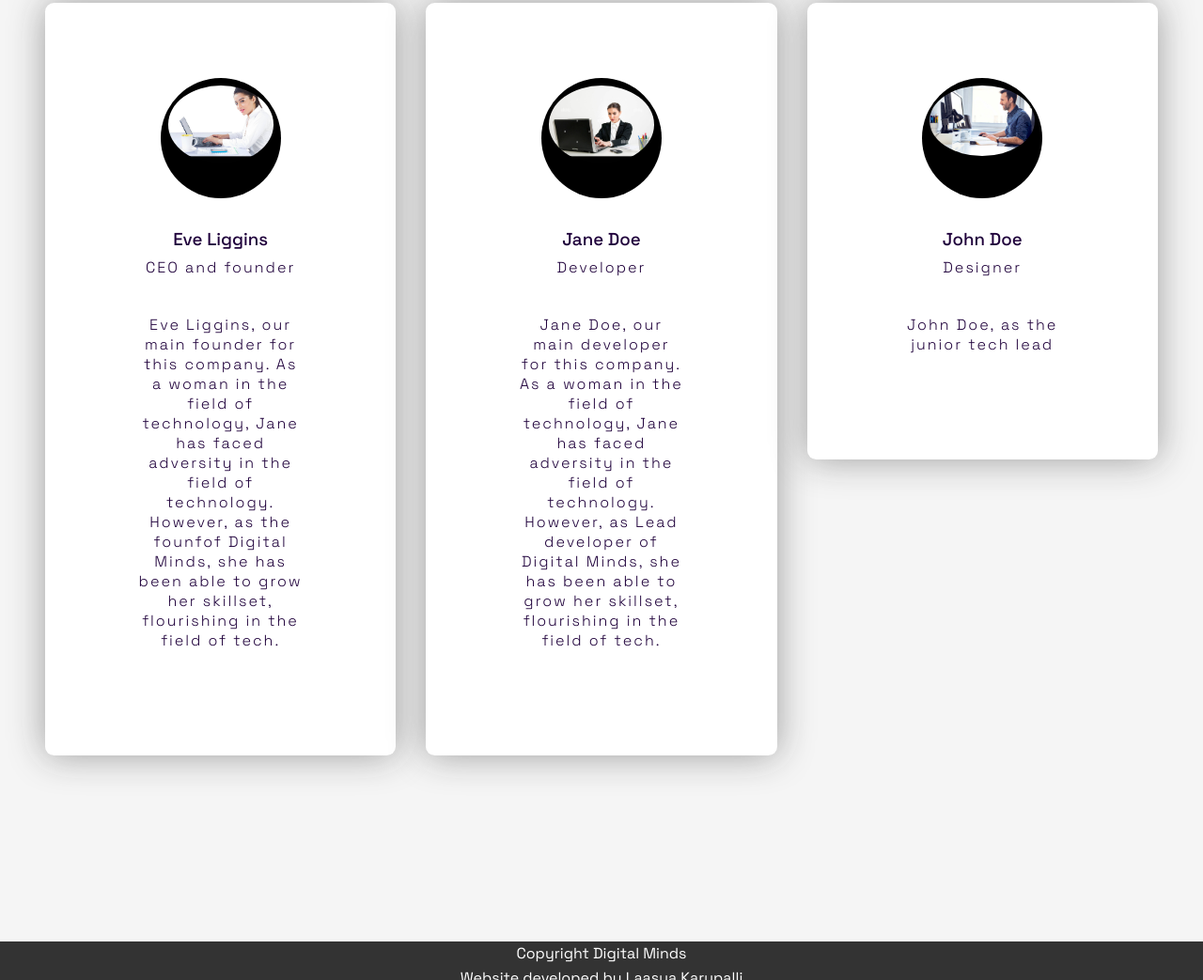
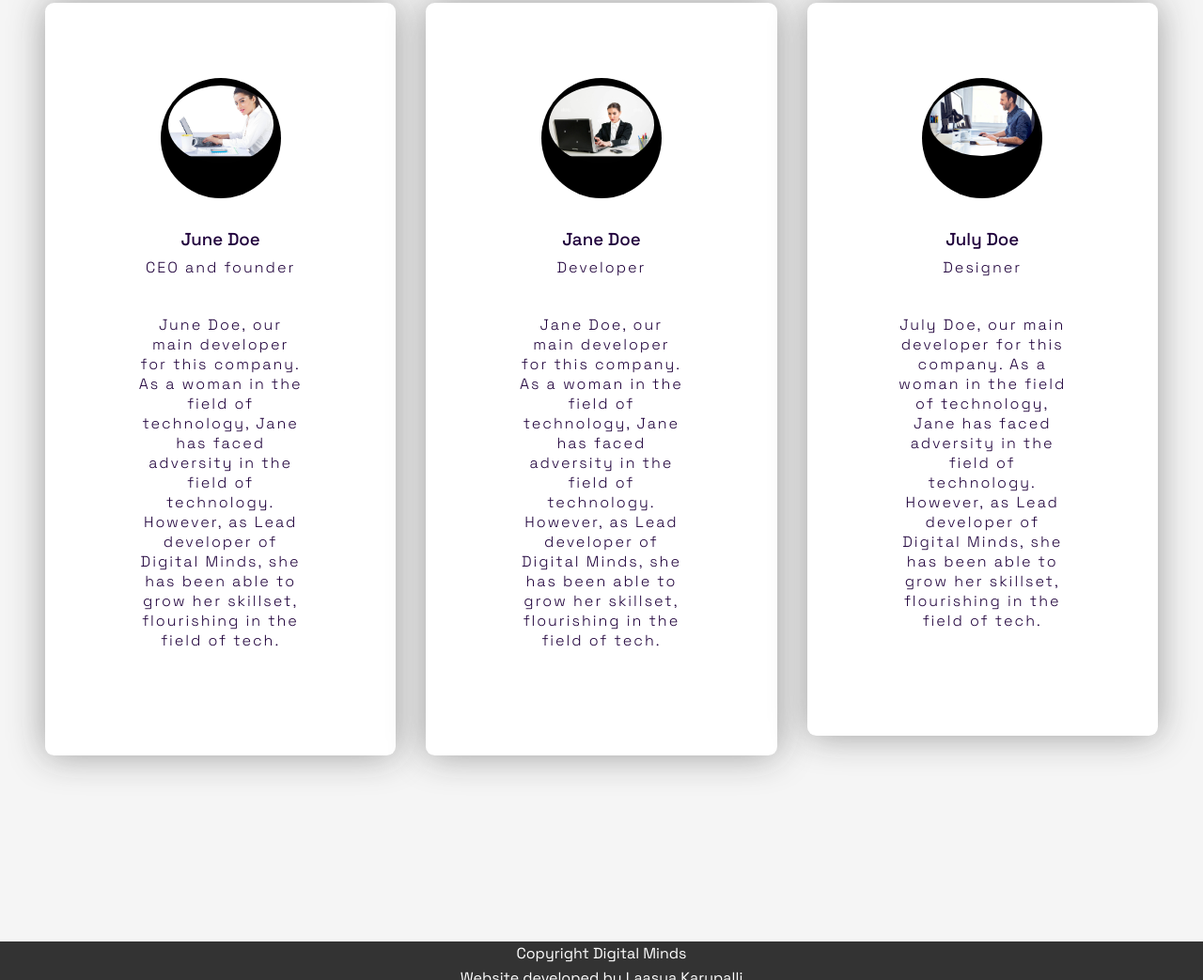
Before and after one commit to lkaru-pal/website, a plain HTML site: page index.html in a window 1280 px wide. Shown: the part 901-1944 px from the top of the page at 94% size. Drawn offline with nearby package versions, Linux system fonts and the light colour scheme.

Commit message:
Add files via upload
Updating HTML code, adding information

```diff
--- a/index.html
+++ b/index.html
@@ -90,10 +90,10 @@
                   <div class="img-container">
                     <img src="Images/womanoncomp.jpg" />
                   </div>
-                  <h3> Eve Liggins</h3>
+                  <h3> June Doe</h3>
                   <p>CEO and founder</p>
                   <div class="content">
-              <p> Eve Liggins, our main founder for this company. As a woman in the field of technology, Jane has faced adversity in the field of technology. However, as the founfof Digital Minds, she has been able to grow her skillset, flourishing in the field of tech.  </p>
+              <p> June Doe, our main developer for this company. As a woman in the field of technology, Jane has faced adversity in the field of technology. However, as Lead developer of Digital Minds, she has been able to grow her skillset, flourishing in the field of tech.  </p>
                   </div>
                 </div>
               </div>
@@ -116,10 +116,10 @@
                   <div class="img-container">
                     <img src="Images/manoncomp.jpg" />
                   </div>
-                  <h3>John Doe</h3>
+                  <h3>July Doe</h3>
                   <p>Designer</p>
                   <div class="content">
-                   <p> John Doe, as the junior tech lead  </p>
+                   <p> July Doe, our main developer for this company. As a woman in the field of technology, Jane has faced adversity in the field of technology. However, as Lead developer of Digital Minds, she has been able to grow her skillset, flourishing in the field of tech.  </p>
                   </div>
                 </div>
               </div>
```
